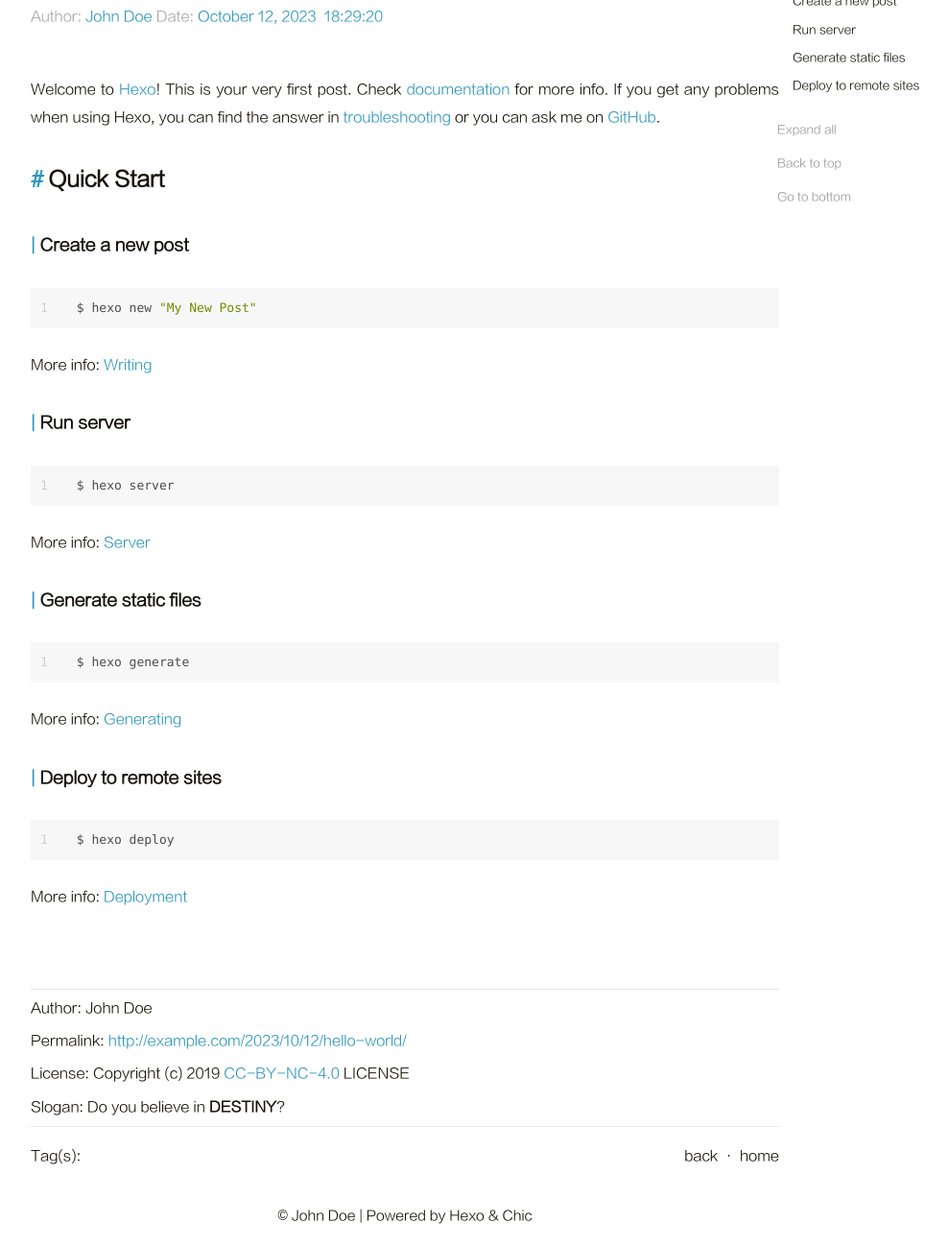
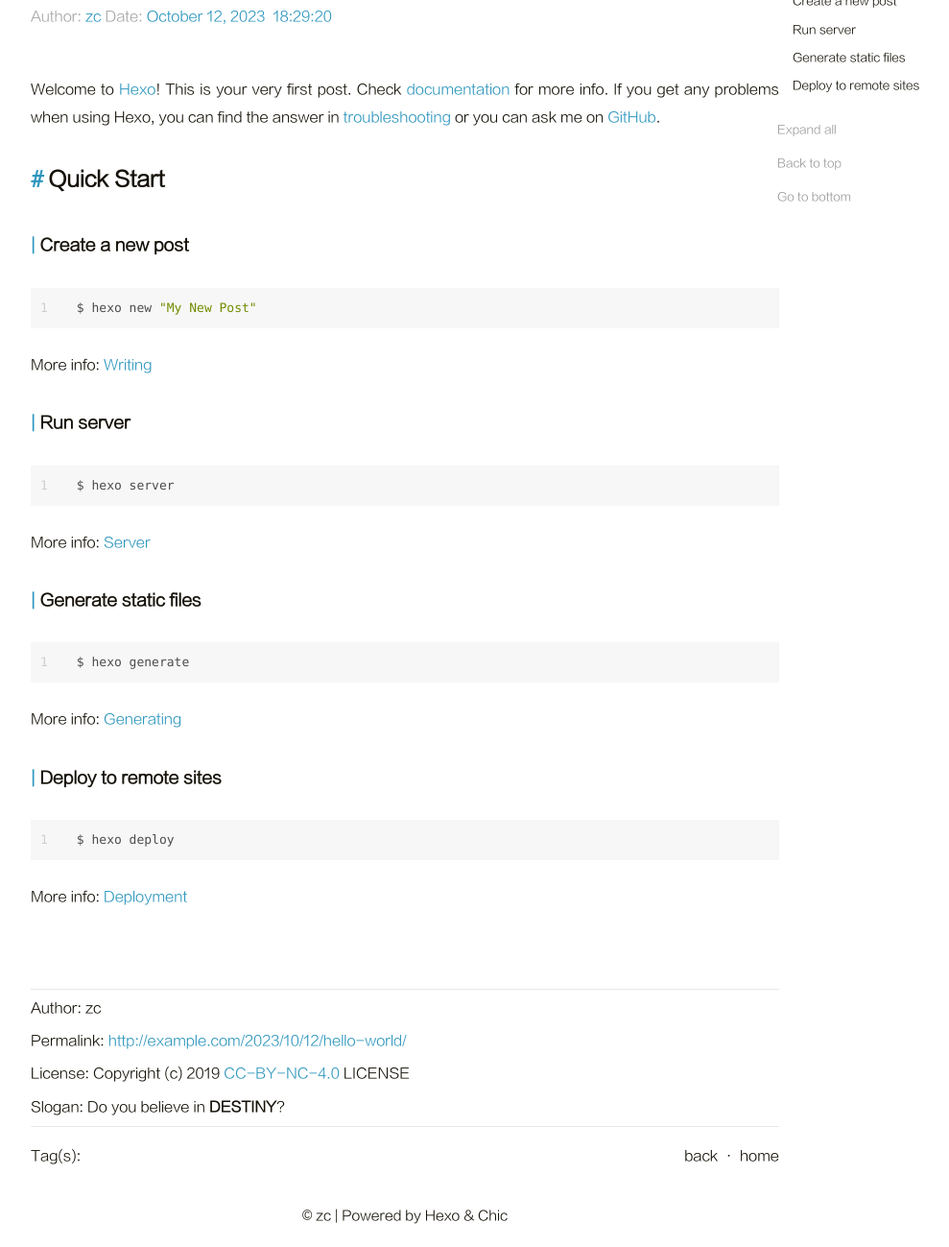
Before and after one commit to zcbigger/zcbigger.github.io, a plain HTML site: page 2023/10/12/hello-world/index.html in a window 1280 px wide. Shown: the part 137-1436 px from the top of the page at 96% size, without its empty margins (218-1207 px from the left). Drawn offline with Linux system fonts and the light colour scheme.

Commit message:
Site updated: 2023-10-12 19:38:39

```diff
--- a/2023/10/12/hello-world/index.html
+++ b/2023/10/12/hello-world/index.html
@@ -7,13 +7,13 @@
       content="width=device-width, initial-scale=1.0, maximum-scale=1.0, minimum-scale=1.0">
 <meta http-equiv="X-UA-Compatible" content="ie=edge">
 
-    <meta name="author" content="John Doe">
+    <meta name="author" content="zc">
 
 
 
 
 
-<title>Hello World | Hexo</title>
+<title>Hello World | Hi,there</title>
 
 
 
@@ -200,7 +200,7 @@
 
                 <div class="post-meta">
 
-                        Author: <a itemprop="author" rel="author" href="/">John Doe</a>
+                        Author: <a itemprop="author" rel="author" href="/">zc</a>
 
 
 
@@ -235,7 +235,7 @@
 
                     <p class="copyright-item">
                         <span>Author:</span>
-                        <span>John Doe</span>
+                        <span>zc</span>
                     </p>
 
 
@@ -284,7 +284,7 @@
             </div>
             <footer id="footer" class="footer">
     <div class="copyright">
-        <span>© John Doe | Powered by <a href="https://hexo.io" target="_blank">Hexo</a> & <a href="https://github.com/Siricee/hexo-theme-Chic" target="_blank">Chic</a></span>
+        <span>© zc | Powered by <a href="https://hexo.io" target="_blank">Hexo</a> & <a href="https://github.com/Siricee/hexo-theme-Chic" target="_blank">Chic</a></span>
     </div>
 </footer>
 
```
Also changed, not shown: archives/2023/10/index.html (+3 -3 lines), archives/2023/index.html (+3 -3 lines), archives/index.html (+3 -3 lines), index.html (+3 -3 lines).
